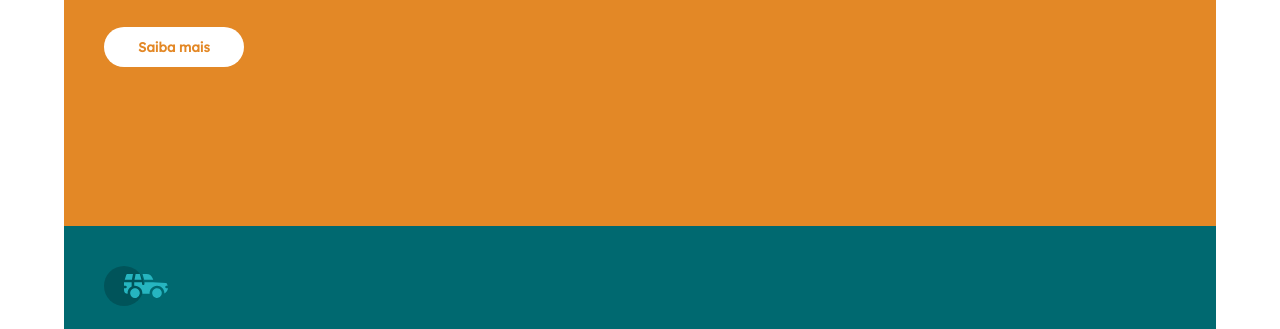
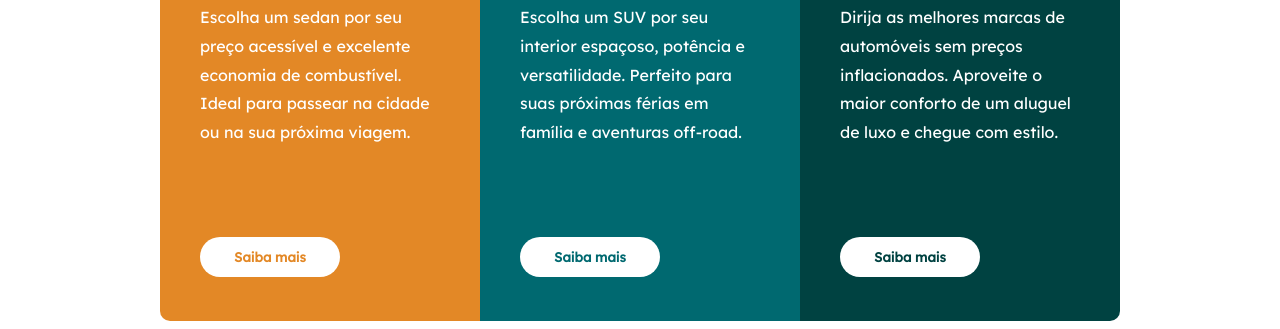
Before and after one commit to Joao-Pedr0/Frontend-mentor, a plain HTML site: page 3-column-preview-card-component-main/index.html in a window 1280 px wide. Shown: the part 279-608 px from the top of the page. Drawn offline with Linux system fonts and the light colour scheme.

Commit message:
Criação da media query para desktop

```diff
--- /dev/null
+++ b/3-column-preview-card-component-main/estilos/media-queries.css
@@ -0,0 +1,41 @@
+@charset "UTF-8";
+
+@media screen and (min-width: 1200px) {
+    body{
+        height: 700px
+    }
+
+    body > main#principal{
+        text-align: center;
+        display: flex;
+        align-items: center;
+        justify-content: center;
+    }
+
+    section#sedans{
+        display: inline-block;
+        border-radius: 10px 0px 0px 10px;
+        height: 500px;
+        width: 320px;
+        text-align: left;
+    }
+
+    section#suvs{
+        display: inline-block;
+        width: 320px;
+        height: 500px;
+        text-align: left;
+    }
+
+    section#luxuosos{
+        display: inline-block;
+        border-radius: 0px 10px 10px 0px;
+        width: 320px;
+        height: 500px;
+        text-align: left;
+    }
+
+    p{
+        margin-bottom: 60px;
+    }
+}
--- a/3-column-preview-card-component-main/index.html
+++ b/3-column-preview-card-component-main/index.html
@@ -5,6 +5,7 @@
     <meta name="viewport" content="width=device-width, initial-scale=1.0">
     <link rel="stylesheet" href="estilos/style.css">
     <link rel="shortcut icon" href="imagens/favicon-32x32.png" type="image/x-icon">
+    <link rel="stylesheet" href="estilos/media-queries.css">
     <title>3-column-preview-card-component-main</title>
 </head>
 <body>
```
